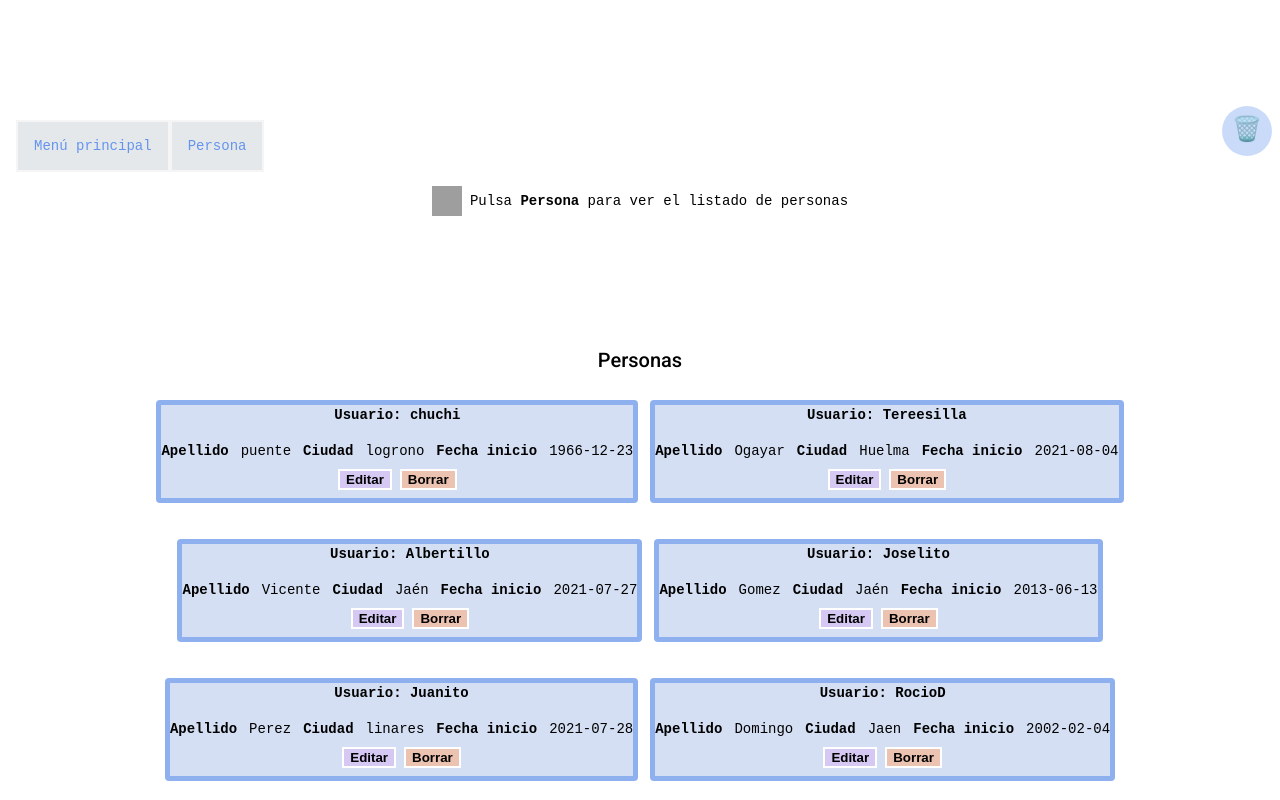
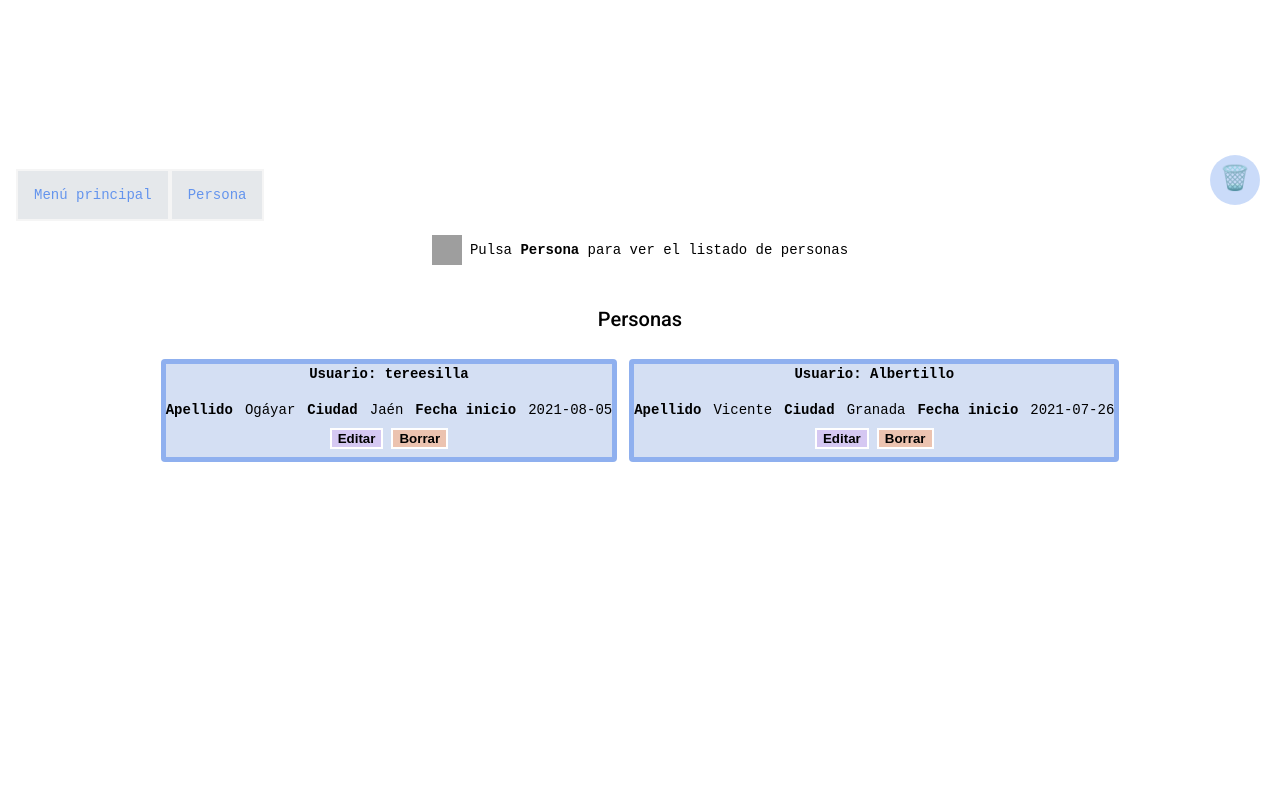
Before and after one commit to teresaogayar/CRUD-de-personas, an Angular app: page /lista_persona in a window 1280 px wide. Built offline with nearby package versions, Linux system fonts and the light colour scheme; data requests are answered from the project's data file; grey boxes are pictures that could not be loaded.

Commit message:
Uso de templates

```diff
--- a/db.json
+++ b/db.json
@@ -1,88 +1,32 @@
 {
   "persons": [
     {
-      "user": "chuchi",
-      "password": "123341341341341",
-      "name": "Jesús",
-      "surname": "puente",
-      "company_email": "jesus.javier@bosonit.com",
-      "personal_email": "otro@gmail.com",
-      "city": "logrono",
-      "active": true,
-      "created_date": "1966-12-23",
-      "imagen_url": "",
-      "termination_date": "",
-      "id": 10
-    },
-    {
-      "user": "Tereesilla",
-      "password": "cfgvjvfjm",
+      "user": "tereesilla",
+      "password": "dszfgbrdfg",
       "name": "Teresa",
-      "surname": "Ogayar",
+      "surname": "Ogáyar",
       "company_email": "te4@empresa.com",
       "personal_email": "te@gmail.com",
-      "city": "Huelma",
+      "city": "Jaén",
       "active": true,
-      "created_date": "2021-08-04",
-      "imagen_url": "guapa.png",
-      "termination_date": "2021-08-31",
-      "id": 11
+      "created_date": "2021-08-05",
+      "imagen_url": "image.png",
+      "termination_date": "2021-09-04",
+      "id": 1
     },
     {
       "user": "Albertillo",
-      "password": "hola0987",
+      "password": "0987qwer",
       "name": "Alberto",
       "surname": "Vicente",
       "company_email": "alberto@empresa.com",
       "personal_email": "alberto@personal.com",
-      "city": "Jaén",
+      "city": "Granada",
       "active": true,
-      "created_date": "2021-07-27",
+      "created_date": "2021-07-26",
       "imagen_url": "image.png",
-      "termination_date": "2021-09-01",
-      "id": 13
-    },
-    {
-      "user": "Joselito",
-      "password": "sdazgaed",
-      "name": "Jose",
-      "surname": "Gomez",
-      "company_email": "jo@empresa.com",
-      "personal_email": "jo@gmail.com",
-      "city": "Jaén",
-      "active": true,
-      "created_date": "2013-06-13",
-      "imagen_url": "image.png",
-      "termination_date": "2021-08-31",
-      "id": 14
-    },
-    {
-      "user": "Juanito",
-      "password": "adegvrfghb",
-      "name": "Juan",
-      "surname": "Perez",
-      "company_email": "ju@empresa.com",
-      "personal_email": "ju@gmail.com",
-      "city": "linares",
-      "active": true,
-      "created_date": "2021-07-28",
-      "imagen_url": "image.png",
-      "termination_date": "2021-08-31",
-      "id": 15
-    },
-    {
-      "user": "RocioD",
-      "password": "adgdfg",
-      "name": "Rocio",
-      "surname": "Domingo",
-      "company_email": "ro@empresa.com",
-      "personal_email": "ro@gmail.com",
-      "city": "Jaen",
-      "active": false,
-      "created_date": "2002-02-04",
-      "imagen_url": "image.png",
-      "termination_date": "2021-08-31",
-      "id": 16
+      "termination_date": "2021-09-05",
+      "id": 2
     }
   ]
 }
--- a/src/app/formulario/formulario.component.html
+++ b/src/app/formulario/formulario.component.html
@@ -1,4 +1,4 @@
-<h2>Formulario de personas</h2>
+<h2><b>Formulario de personas</b></h2>
 <div class="formulario">
     <form  [formGroup]="registerForm">
         <div class="datos">
--- a/src/app/navegacion/navegacion.component.scss
+++ b/src/app/navegacion/navegacion.component.scss
@@ -40,6 +40,7 @@ mat-icon{
     flex-direction: row;
     align-items: center;
     color: rgba(100, 148, 237);
+    margin-right: 12px;
 }
 .menu nav{
     display: flex;
--- a/src/app/persona/persona.component.html
+++ b/src/app/persona/persona.component.html
@@ -1,11 +1,19 @@
 <h2>Personas</h2>
 <!-- Tarjetas  -->
-<div class="tarjetas" *ngIf="router.url === '/lista_persona'" >
-    <div
-         class="flex-item"
-         *ngFor="let persona of personas">
+<div  *ngIf= "personas.length > 0 else nopersons">
+
+    <div class="tarjetas" *ngIf="router.url === '/lista_persona'" >
+        <div
+            class="flex-item"
+            *ngFor="let persona of personas">
 
 
-    <app-tarjeta (enviarBorrado)="MensajeBorrarUsuario($event)" [objetop]="persona"></app-tarjeta>
+        <app-tarjeta (enviarBorrado)="MensajeBorrarUsuario($event)" [objetop]="persona"></app-tarjeta>
+        </div>
     </div>
+
 </div>
+<!-- Cuando no hay datos en la lista -->
+    <ng-template #nopersons>
+        <div class="nopersons"><b>⚠️ No hay personas para mostrar</b></div>
+    </ng-template>
--- a/src/app/persona/persona.component.scss
+++ b/src/app/persona/persona.component.scss
@@ -16,3 +16,10 @@ h2{
     gap: 12px;
     flex-wrap: wrap;
 }
+.nopersons{
+    display: flex;
+    justify-content: center;
+    flex-direction: column;
+    align-items: center;
+    color: crimson;
+}
```
